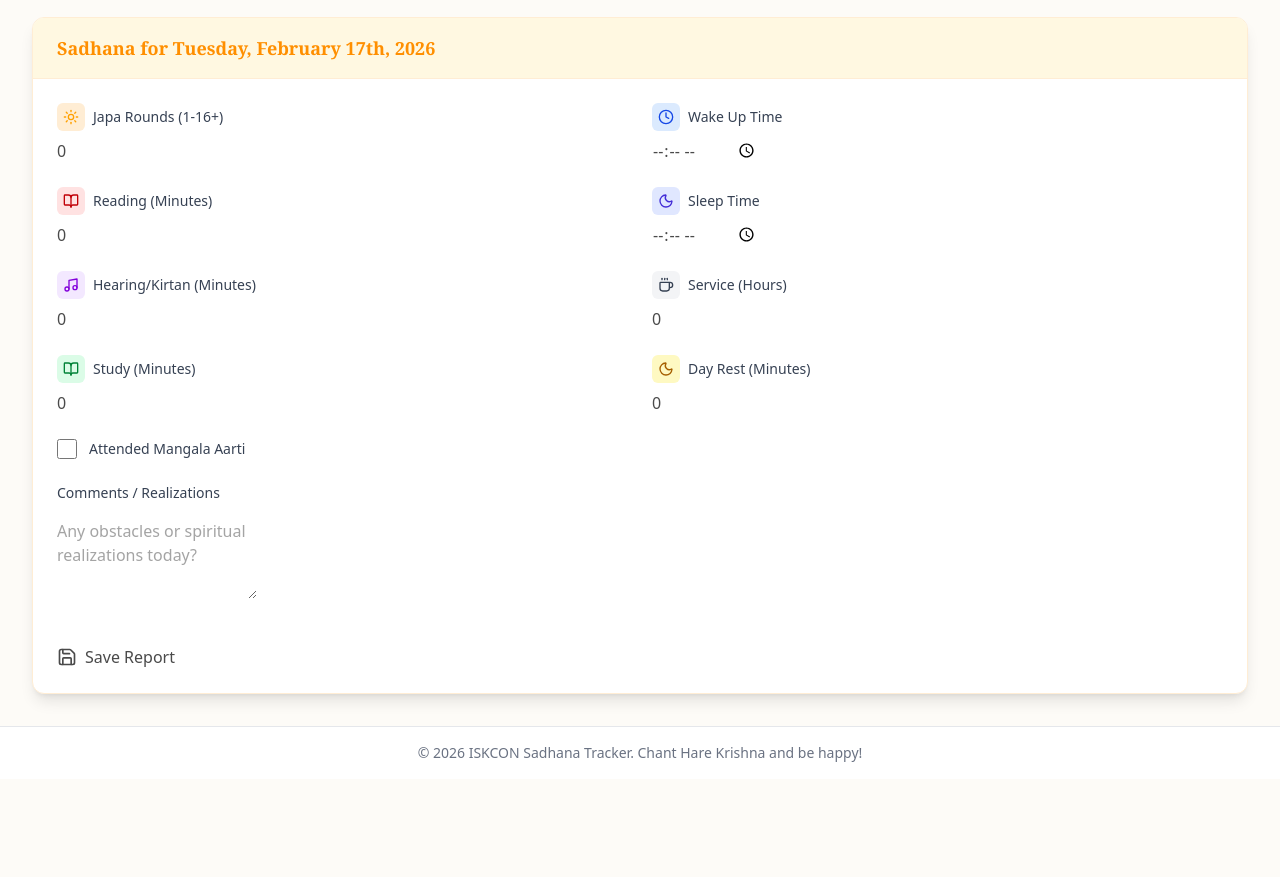
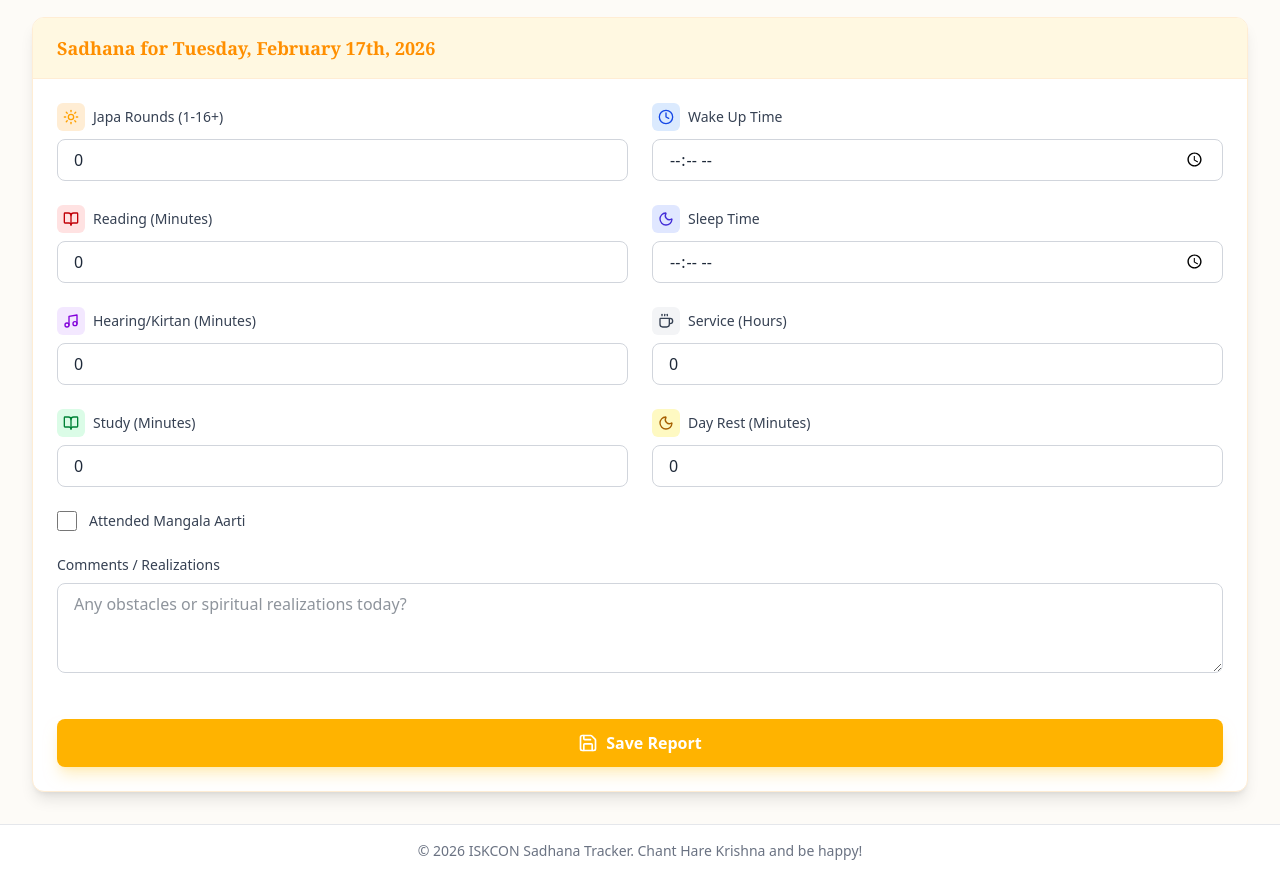
Before and after one commit to DabuluSahoo/sadhana-tracker, a React (Vite) app in the folder frontend/: page / in a window 1280 px wide. Shown: the part 460-1337 px from the top of the page. Before the commit the page ends 1239 px from the top, so only its background shows below. Built offline with nearby package versions, Linux system fonts and the light colour scheme; no server answers; sample sign-in values are in the browser's storage.

Commit message:
Fix: Restore missing UI utility classes (input-field, btn-primary)

```diff
--- a/frontend/src/index.css
+++ b/frontend/src/index.css
@@ -65,3 +65,11 @@
 .animate-fade-in {
   animation: fade-in 0.8s forwards ease-out;
 }
+
+.input-field {
+  @apply w-full px-4 py-2 border border-gray-300 rounded-lg focus:ring-2 focus:ring-saffron-400 focus:border-transparent outline-none transition-all duration-200 bg-white text-gray-800;
+}
+
+.btn-primary {
+  @apply w-full bg-saffron-600 text-white font-bold py-3 px-4 rounded-lg hover:bg-saffron-700 transform transition-all duration-200 hover:scale-[1.02] active:scale-[0.98] shadow-lg shadow-saffron-200/50 flex justify-center items-center;
+}
```
